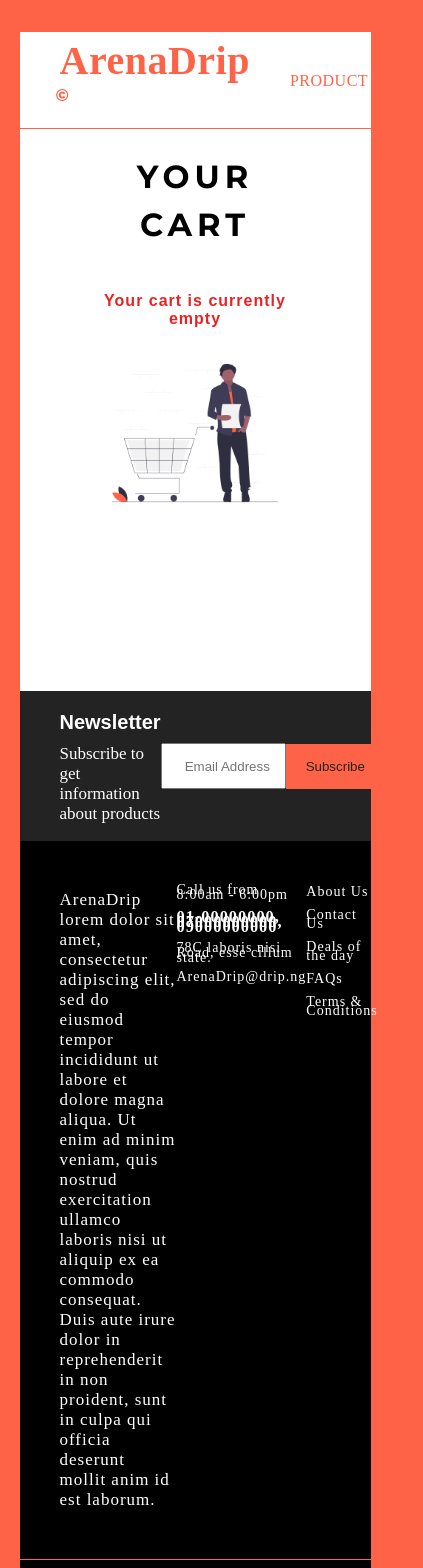
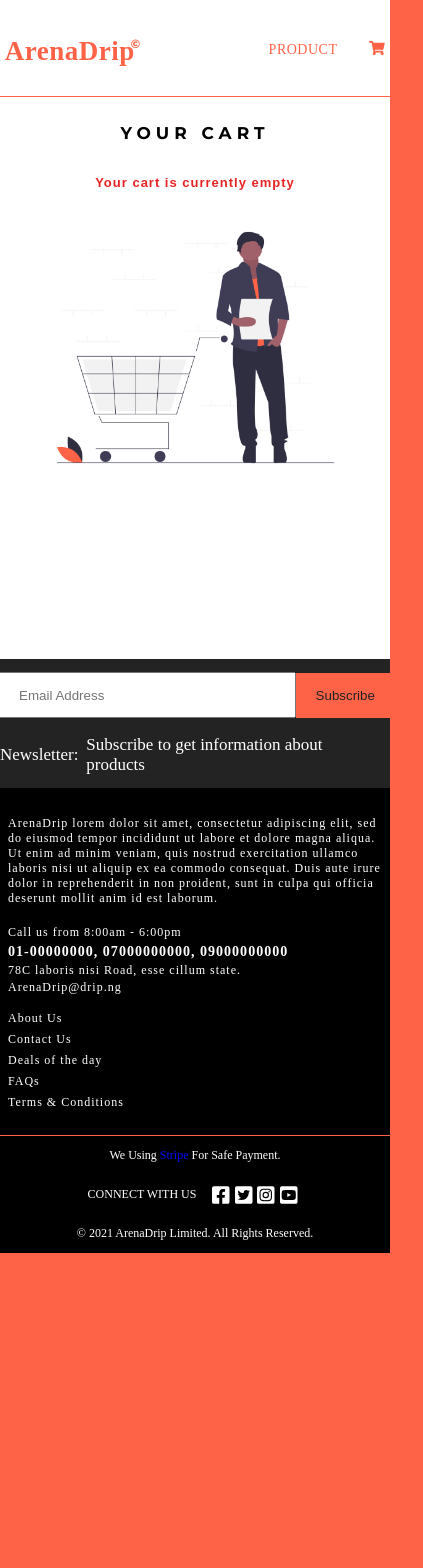
Before and after one commit to al-waheed/ArenaDrip, a React (Create React App) app: page /cart in a window 390 px wide. Shown: the top 1568 px of the page, 423 px wide, since content can reach past the window. After the commit the page ends 1253 px from the top, so only its background shows below. Built offline with nearby package versions, Linux system fonts and the light colour scheme.

Commit message:
update css

```diff
--- a/src/Footer.js
+++ b/src/Footer.js
@@ -8,7 +8,7 @@
     <div className="footer">
       <div className="subFooter">
         <div className="newsletter">
-          <h3>Newsletter</h3>
+          <p>Newsletter:</p>
           <p>Subscribe to get information about products</p>
         </div>
         <div className="subscribe">
--- a/src/Navbar.css
+++ b/src/Navbar.css
@@ -72,3 +72,28 @@
   text-shadow: 1px 1px 2px rgb(247, 116, 93);
   transition: all 0.3s;
 }
+
+@media only screen and (max-width: 768px){
+  .menu{
+    padding: 0 0.3rem;
+  }
+
+  .headingTitle{
+    font-size: 27px;
+  }
+
+  .heading h1 span{
+    bottom: 12px;
+    font-size: 12px;
+  }
+  .navbar .navLink2,
+  .navbar .navLink {
+    font-size: 14px;
+  }
+
+  .navbar li span {
+    bottom: 13px;
+    padding: 3px;
+    font-size: 11px;
+  }
+}
--- a/src/index.css
+++ b/src/index.css
@@ -11,12 +11,12 @@
   background-color: tomato;
 }
 
-.App{
+.App {
   background-color: white;
   width: 90%;
   margin: 2rem auto;
+  min-height: 100vh;
 }
-
 
 /* product styling */
 
@@ -51,7 +51,7 @@
 }
 
 .itemList .itemPrice {
-  color:tomato;
+  color: tomato;
   letter-spacing: 2px;
   margin-bottom: 10px;
 }
@@ -76,10 +76,9 @@
 
 /* product styling end */
 
-
 /* cart styling */
 
-.cartContainer{
+.cartContainer {
   width: 60%;
   margin: auto;
   min-height: 60vh;
@@ -99,14 +98,14 @@
   padding-bottom: 4rem;
 }
 
-.cartContainer .btnBox{
+.cartContainer .btnBox {
   display: flex;
   justify-content: center;
   align-items: center;
   margin: 5rem 0rem 4rem 0rem;
 }
 
-.cartContainer .btnBox .clearBtn{
+.cartContainer .btnBox .clearBtn {
   display: inline-block;
   text-transform: uppercase;
   background-color: transparent;
@@ -114,19 +113,19 @@
   font-family: monospace;
   font-size: 17px;
   letter-spacing: 4px;
-  color:tomato;
+  color: tomato;
   border: 2px solid tomato;
   outline: none;
   cursor: pointer;
   transition: all 0.5s;
 }
 
-.btnBox .clearBtn:hover{
+.btnBox .clearBtn:hover {
   background-color: tomato;
   color: white;
 }
 
-.total{
+.total {
   display: flex;
   align-items: center;
   justify-content: space-between;
@@ -134,7 +133,7 @@
   border-top: 2px solid tomato;
 }
 
-.total h3{
+.total h3 {
   color: rgb(7, 153, 7);
   font-weight: 100;
   font-size: 16px;
@@ -143,10 +142,10 @@
 .total b {
   font-size: 20px;
   font-family: monospace;
-  color:  rgb(4, 129, 4);
+  color: rgb(4, 129, 4);
 }
 
-.total h3 span{
+.total h3 span {
   font-family: serif;
   font-weight: 500;
   font-size: 20px;
@@ -196,14 +195,14 @@
   background-color: rgb(3, 119, 3);
 }
 
-.cartList{
+.cartList {
   display: flex;
   align-items: flex-start;
   justify-content: space-between;
   margin: 13px 0;
 }
 
-.cartImg{
+.cartImg {
   display: flex;
   align-items: center;
 }
@@ -233,12 +232,12 @@
   letter-spacing: 2px;
 }
 
-.cartInfo .cartPrice span{
+.cartInfo .cartPrice span {
   font-size: 18px;
   font-weight: bold;
 }
 
-.deletBtn{
+.deletBtn {
   display: inline-block;
   color: tomato;
   background-color: transparent;
@@ -250,23 +249,23 @@
   transition: all 0.2s;
 }
 
-.deletBtn:hover{
+.deletBtn:hover {
   color: #e72424;
 }
 
-.countButtons{
+.countButtons {
   display: flex;
   align-items: center;
-  margin-top: 27px ;
+  margin-top: 27px;
 }
 
-.countButtons span{
+.countButtons span {
   font-weight: bold;
   font-size: 15px;
   color: black;
 }
 
-.countButtons .decrease{
+.countButtons .decrease {
   display: inline-block;
   font-size: 18px;
   margin-right: 1.2rem;
@@ -277,7 +276,7 @@
   transition: all 0.3s;
 }
 
-.countButtons .increase{
+.countButtons .increase {
   display: inline-block;
   font-size: 18px;
   margin-left: 1.2rem;
@@ -289,11 +288,11 @@
 }
 
 .countButtons .decrease:hover,
-.countButtons .increase:hover{
+.countButtons .increase:hover {
   color: #e72424;
 }
 
-.cartEmptyPics .pics{
+.cartEmptyPics .pics {
   width: 100%;
   height: 50%;
   object-fit: cover;
@@ -323,13 +322,11 @@
   animation: 20s slider infinite;
 }
 
-
 #slider figure img {
   width: 20%;
   height: 40vh;
   float: left;
 }
-
 
 @keyframes slider {
   0% {
@@ -363,92 +360,91 @@
 
 /* carousel styling end*/
 
-
 /* footer styling */
 
-.footer{
+.footer {
   color: white;
   margin-top: 2rem;
 }
 
-.subFooter{
+.subFooter {
   display: flex;
   align-items: center;
   justify-content: space-between;
-  background-color:  rgb(36, 35, 35);
+  background-color: rgb(36, 35, 35);
   padding: 0 2.5rem;
 }
 
-.subFooter .newsletter h3{
+.subFooter .newsletter h3 {
   font-size: 20px;
   font-family: sans-serif;
   margin-bottom: -7px;
 }
 
-.subFooter .newsletter p{
+.subFooter .newsletter p {
   font-size: 17px;
   font-family: serif;
 }
 
-.subFooter .subscribe{
+.subFooter .subscribe {
   display: flex;
   flex-direction: row;
   align-items: center;
 }
-.subFooter .subscribe .input{
+.subFooter .subscribe .input {
   width: 30vw;
   height: 2.5rem;
   outline: none;
 }
 
-.subFooter .subscribe .input::placeholder{
-  padding: 20px ;
+.subFooter .subscribe .input::placeholder {
+  padding: 20px;
 }
 
-.subFooter button{
+.subFooter button {
   padding: 15px 20px;
   background-color: tomato;
-  color:  rgb(36, 35, 35);
+  color: rgb(36, 35, 35);
   border: none;
   outline: none;
   cursor: pointer;
 }
 
-.subFooter2{
-  background-color:black;
+.subFooter2 {
+  background-color: black;
   display: flex;
   justify-content: space-between;
   padding: 2rem 2.5rem;
 }
 
-.subFooter2 .info{
-  font-family: 'Times New Roman';
+.subFooter2 .info {
+  font-family: "Times New Roman";
   font-size: 17px;
   text-align: left;
-  letter-spacing: .8px;
+  letter-spacing: 0.8px;
 }
 
-.subFooter2 .info p{
+.subFooter2 .info p {
   width: 30vw;
   letter-spacing: 1px;
 }
 
-.subFooter2 .address{
+.subFooter2 .address {
   font-size: 14px;
   letter-spacing: 1px;
-  font-family: 'Times New Roman';
+  font-family: "Times New Roman";
   line-height: 5px;
 }
 
-.subFooter2 .about h3{
+.subFooter2 .about h3 {
   font-size: 14px;
   letter-spacing: 1px;
   font-weight: 100;
   line-height: 9px;
- font-family: 'Times New Roman';
+  font-family: "Times New Roman";
 }
 
-.legal{
+.legal {
   display: flex;
   align-items: center;
   justify-content: space-between;
@@ -462,50 +458,49 @@
   align-items: center;
 }
 
-.legal .connect p{
+.legal .connect p {
   text-transform: uppercase;
   font-size: 13px;
   margin-right: 1rem;
 }
 
-.legal .connect .icon{
+.legal .connect .icon {
   margin-right: 5px;
   font-size: 20px;
   cursor: pointer;
 }
 
-.legal p{
+.legal p {
   font-family: serif;
   font-size: 15px;
 }
 
-.legal p span{
+.legal p span {
   color: blue;
 }
 
 /* footer styling end */
 
-
 /* payment styling */
 
-.paymentBox .stripePayment{
+.paymentBox .stripePayment {
   display: flex;
   flex-direction: column;
   align-items: center;
   justify-content: center;
 }
 
-.paymentBox .stripePayment .heading{
+.paymentBox .stripePayment .heading {
   text-transform: uppercase;
   letter-spacing: 4px;
 }
 
-.paymentBox .stripePayment .heading span{
+.paymentBox .stripePayment .heading span {
   color: rgba(0, 0, 255, 0.562);
   letter-spacing: -1px;
 }
 
-.paymentBox .img{
+.paymentBox .img {
   display: block;
   margin: auto;
   height: 60%;
@@ -513,9 +508,158 @@
   margin-bottom: -2.2rem;
 }
 
-.paymentBox .img .stripeBg{
+.paymentBox .img .stripeBg {
   width: 100%;
   height: 80%;
   object-fit: cover;
 }
-/* payment styling end */
+
+@media only screen and (max-width: 768px) {
+  .App {
+    width: 100%;
+    margin: 0;
+  }
+  #slider {
+    margin: 0;
+    margin-bottom: 2.2rem;
+  }
+
+  #slider figure img {
+    height: 30vh;
+  }
+
+  .itemList .itemPic {
+    width: 13rem;
+    height: 18rem;
+  }
+
+  .itemList .itemName {
+    letter-spacing: 0.5px;
+    font-size: 15px;
+  }
+
+  .itemList .itemPrice {
+    letter-spacing: 0.5px;
+    font-size: 13px;
+  }
+
+  .itemList .itemBtn {
+    font-size: 13px;
+  }
+
+  .subFooter {
+    flex-direction: column-reverse;
+    padding: 0.8rem 0;
+  }
+
+  .subFooter .subscribe .input {
+    width: 75vw;
+  }
+
+  .subFooter .newsletter{
+    display: flex;
+    align-items: center;
+  }
+
+  .subFooter .newsletter p {
+    margin-bottom: 0;
+    font-size: 17px;
+    margin-right: 0.5rem;
+  }
+
+  .subFooter .newsletter p {
+    font-size: 17px;
+  }
+
+  .subFooter2 {
+    flex-direction: column;
+    justify-content: none;
+    padding: 1rem 0.5rem;
+  }
+
+  .subFooter2 .address,
+  .subFooter2 .about h3,
+  .subFooter2 .info p {
+    width: 100%;
+    font-size: 12px;
+  }
+
+  .legal{
+    flex-direction: column;
+    padding: 0 0.5rem;
+  }
+
+  .legal p,
+  .legal .connect p{
+    font-size: 12px;
+  }
+
+  .cartContainer {
+    width: 90%;
+  }
+
+  .cartContainer .cartHeading {
+    font-size: 17px;
+  }
+
+  .cartImg .pics {
+    width: 6rem;
+    height: 6rem;
+    border-radius: 10%;
+    margin-right: 4rem;
+  }
+
+  .cartInfo .cartProduct {
+    font-size: 15px;
+  }
+
+  .cartInfo .cartPrice span {
+    font-size: 15px;
+  }
+  .cartEmpty,
+  .cartInfo .cartPrice {
+    font-size: 13px;
+  }
+
+  .deletBtn {
+    font-size: 15px;
+    margin: 0px 0px 0px -10px;
+  }
+
+  .cartImg {
+    align-items: none;
+  }
+
+  .countButtons span {
+    font-size: 12px;
+  }
+
+  .countButtons .increase,
+  .countButtons .decrease {
+    font-size: 14px;
+  }
+
+  .total{
+    display: flex;
+    flex-direction: column-reverse;
+  }
+
+  .cartContainer .btnBox .clearBtn,
+  .total .paymentBtn {
+    font-size: 14px;
+  }
+
+  .total b,
+  .total h3 {
+    font-size: 15px;
+  }
+
+  .total h3 span {
+    font-size: 16px;
+  }
+
+  .paymentBox .stripePayment .heading {
+    font-size: 16px;
+    letter-spacing: 1px;
+  }
+}
```
Also changed, not shown: 1 other file (tests, documents, lock files or other folders). Lines whose indentation alone changed are shown as unchanged.
